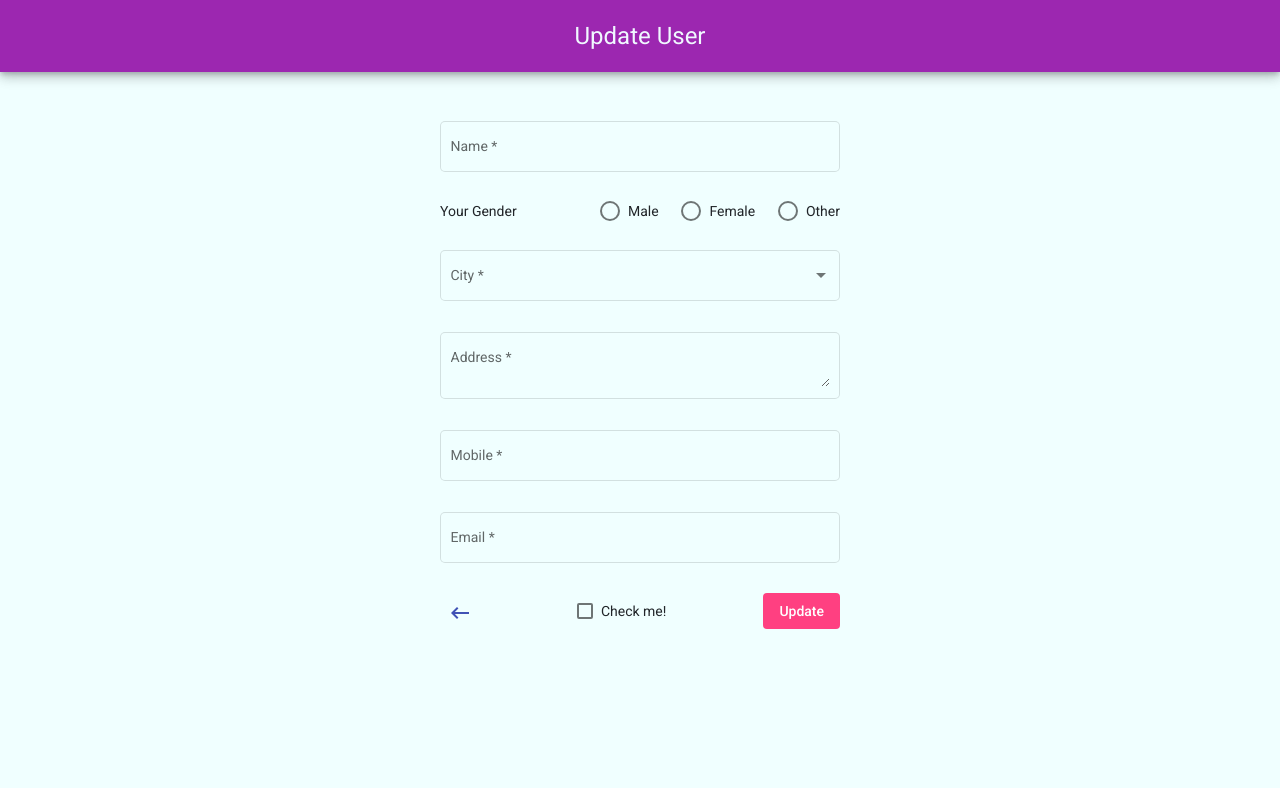
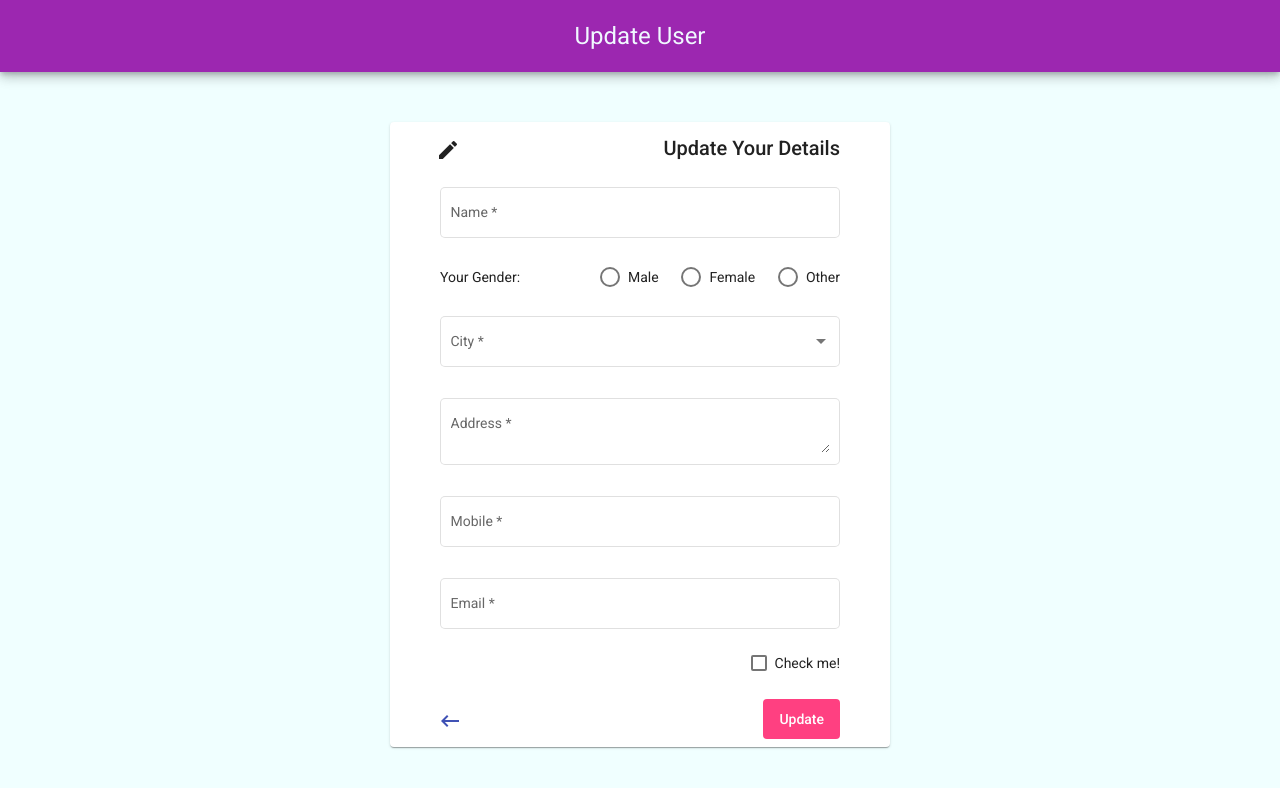
Before and after one commit to yash273/user-crud-prac, an Angular app: page /userupdate/1 in a window 1280 px wide. Shown: the top 788 px of the page. Built offline with nearby package versions, Linux system fonts and the light colour scheme.

Commit message:
cards done

```diff
--- a/src/app/pages/userlisting/userlisting.component.html
+++ b/src/app/pages/userlisting/userlisting.component.html
@@ -45,7 +45,7 @@
 
       <ng-container matColumnDef="userCheck">
         <th mat-header-cell *matHeaderCellDef> Checked </th>
-        <td mat-cell *matCellDef="let user" > {{user.userCheck}} </td>
+        <td mat-cell *matCellDef="let user"> {{user.userCheck}} </td>
       </ng-container>
 
       <ng-container matColumnDef="userEmail">
@@ -59,6 +59,8 @@
           <button mat-icon-button title="edit data" color="primary" [routerLink]="['/userupdate',user.userId]">
             <mat-icon>edit</mat-icon>
           </button>
+          <!-- <button mat-raised-button (click)="openDialog()" [routerLink]="['/viewuser',user.userId]">Pick one</button> -->
+
           <button mat-icon-button title="view" color="accent" [routerLink]="['/viewuser',user.userId]">
             <mat-icon>visibility</mat-icon>
           </button>
@@ -76,4 +78,5 @@
   </div>
 
 
+
 </div>
--- a/src/app/pages/userregister/userregister.component.html
+++ b/src/app/pages/userregister/userregister.component.html
@@ -4,6 +4,13 @@
 
 </div>
 
+<mat-card class="form-card">
+    <mat-card-header>
+        <div mat-card-avatar class="example-header-image"><mat-icon>person</mat-icon></div>
+        <mat-card-title>Complete Your Registration</mat-card-title>
+        <!-- <mat-card-subtitle>------</mat-card-subtitle> -->
+    </mat-card-header>
+    <mat-card-content>
         <form class="form-div" #regForm="ngForm">
 
             <mat-form-field appearance="outline">
@@ -37,7 +44,73 @@
 
             <mat-form-field appearance="outline">
                 <mat-label>Address</mat-label>
-        <textarea matInput [(ngModel)]="userObj.userAddress" name="userAddress" #userAddress="ngModel" type="text"  ngModel placeholder="Address" required></textarea>
+                <textarea matInput [(ngModel)]="userObj.userAddress" pattern="^[^\s]+(\s.*)?$" name="userAddress" #userAddress="ngModel" type="text" ngModel placeholder="Address" required></textarea>
+                <mat-error *ngIf="userAddress.invalid">Please enter valid input</mat-error>
+            </mat-form-field>
+
+            <mat-form-field appearance="outline">
+                <mat-label>Mobile</mat-label>
+                <input matInput [(ngModel)]="userObj.userMobile" placeholder="9876543210" pattern="(\+\d{1,3}[- ]?)?\d{10}$" name="userMobile" type="tel" #userMobile="ngModel" required ngModel>
+                <mat-error *ngIf="userMobile.invalid ">Please enter valid input</mat-error>
+            </mat-form-field>
+
+
+            <mat-form-field appearance="outline">
+                <mat-label>Email</mat-label>
+                <input matInput [(ngModel)]="userObj.userEmail" pattern="^\w+([\.-]?\w+)*@\w+([\.-]?\w+)*(\.\w{2,3})+$" placeholder="name@example.com" name="userEmail" type="text" required #userEmail="ngModel" ngModel>
+                <mat-error *ngIf="userEmail.invalid">Please enter valid email</mat-error>
+            </mat-form-field>
+            <mat-checkbox [(ngModel)]="userObj.userCheck" class="example-margin" name="userCheck" #userMobile="ngModel" ngModel>Check me!</mat-checkbox>
+        </form>
+
+    </mat-card-content>
+    <mat-card-actions>
+        <button mat-flat-button title="submit data" color="accent" (click)="saveUser()" [routerLink]="['/userlisting']" [disabled]="regForm.invalid">Submit</button>
+
+        <!-- <button mat-button>LIKE</button> -->
+        <!-- <button mat-button>SHARE</button> -->
+    </mat-card-actions>
+</mat-card>
+
+
+
+
+
+
+<!-- <form class="form-div" #regForm="ngForm">
+
+    <mat-form-field appearance="outline">
+        <mat-label>Name</mat-label>
+        <input matInput [(ngModel)]="userObj.userName" name="userName" pattern="[a-zA-Z]+$" type="text" #userName="ngModel" required ngModel placeholder="Name">
+        <mat-error *ngIf="userName.invalid">Please enter valid input</mat-error>
+    </mat-form-field>
+
+    <span class="gender-span">
+        <mat-label>Your Gender:</mat-label>
+        <mat-radio-group aria-label="Select an option" [(ngModel)]="userObj.userGender" name="userGender" #userGender="ngModel" required ngModel>
+            <mat-radio-button value="male">Male</mat-radio-button>
+            <mat-radio-button value="female">Female</mat-radio-button>
+            <mat-radio-button value="other">Other</mat-radio-button>
+            <mat-error *ngIf="userGender.invalid">Please choose your Gender</mat-error>
+        </mat-radio-group>
+    </span>
+
+
+    <mat-form-field appearance="outline">
+        <mat-label>City</mat-label>
+        <mat-select [(ngModel)]="userObj.userCity" name="userCity" type="text" #userCity="ngModel" required ngModel>
+            <mat-option value="surat">Surat</mat-option>
+            <mat-option value="ahemdabad">Ahemdabad</mat-option>
+            <mat-option value="vadodara">Vadodara</mat-option>
+            <mat-option value="rajkot">Rajkot</mat-option>
+            <mat-option value="bhavnagar">Bhavnagar</mat-option>
+        </mat-select>
+        <mat-error *ngIf="userCity.invalid">Please select any</mat-error>
+    </mat-form-field>
+
+    <mat-form-field appearance="outline">
+        <mat-label>Address</mat-label>
+        <textarea matInput [(ngModel)]="userObj.userAddress" name="userAddress" #userAddress="ngModel" type="text" ngModel placeholder="Address" required></textarea>
         <mat-error *ngIf="userAddress.invalid">Please enter valid input</mat-error>
     </mat-form-field>
 
@@ -56,9 +129,9 @@
 
 
     <div class="cta">
-        <mat-checkbox [(ngModel)]="userObj.userCheck" class="example-margin" name="userCheck"  #userMobile="ngModel" ngModel>Check me!</mat-checkbox>
+        <mat-checkbox [(ngModel)]="userObj.userCheck" class="example-margin" name="userCheck" #userMobile="ngModel" ngModel>Check me!</mat-checkbox>
 
         <button mat-flat-button title="submit data" color="accent" (click)="saveUser()" [routerLink]="['/userlisting']" [disabled]="regForm.invalid">Submit</button>
     </div>
 
-</form>
+</form> -->
--- a/src/app/pages/userregister/userregister.component.ts
+++ b/src/app/pages/userregister/userregister.component.ts
@@ -1,4 +1,4 @@
-import { Component, OnInit } from '@angular/core';
+import { Component, Input, OnChanges, OnInit } from '@angular/core';
 import { Router } from '@angular/router';
 import { userObj } from 'src/app/interfaces/user';
 
@@ -8,18 +8,23 @@ import { userObj } from 'src/app/interfaces/user';
   styles: [
   ]
 })
-export class UserregisterComponent implements OnInit {
+export class UserregisterComponent implements OnInit, OnChanges {
 
-  userObj: userObj;
+  // userObj: userObj;
   constructor(private router: Router) {
     this.userObj = new userObj();
   }
 
+  @Input() userObj : userObj
+
   ngOnInit( ): void {
+  }
+  ngOnChanges(){
+    console.log('chnge')
   }
 
   newUserId(){
-    // debugger;
+    debugger;
     const oldRecords = localStorage.getItem('userList');
     if ( oldRecords !== null) {
       const userList = JSON.parse(oldRecords);
@@ -30,7 +35,7 @@ export class UserregisterComponent implements OnInit {
   }
 
   saveUser() {
-    // debugger;
+    debugger;
     const latestId = this.newUserId();
     this.userObj.userId = latestId;
     const oldRecords = localStorage.getItem('userList');
--- a/src/app/pages/userupdate/userupdate.component.html
+++ b/src/app/pages/userupdate/userupdate.component.html
@@ -2,7 +2,14 @@
     <h1>Update User</h1>
 </div>
 
-<form class="form-div">
+<mat-card class="form-card">
+    <mat-card-header>
+        <div mat-card-avatar class="example-header-image"><mat-icon>edit</mat-icon></div>
+        <mat-card-title>Update Your Details</mat-card-title>
+        <!-- <mat-card-subtitle>------</mat-card-subtitle> -->
+    </mat-card-header>
+    <mat-card-content>
+        <form class="form-div" #regForm="ngForm">
 
             <mat-form-field appearance="outline">
                 <mat-label>Name</mat-label>
@@ -11,14 +18,15 @@
             </mat-form-field>
 
             <span class="gender-span">
-        <label>Your Gender</label>
-        <mat-radio-group aria-label="Select an option" [(ngModel)]="userObj.userGender" name="userGender" #userGender="ngModel" required ngModel >
+                <mat-label>Your Gender:</mat-label>
+                <mat-radio-group aria-label="Select an option" [(ngModel)]="userObj.userGender" name="userGender" #userGender="ngModel" required ngModel>
                     <mat-radio-button value="male">Male</mat-radio-button>
                     <mat-radio-button value="female">Female</mat-radio-button>
                     <mat-radio-button value="other">Other</mat-radio-button>
                     <!-- <mat-error *ngIf="userGender.invalid">Please choose your Gender</mat-error> -->
                 </mat-radio-group>
             </span>
+
 
             <mat-form-field appearance="outline">
                 <mat-label>City</mat-label>
@@ -34,7 +42,7 @@
 
             <mat-form-field appearance="outline">
                 <mat-label>Address</mat-label>
-        <textarea matInput [(ngModel)]="userObj.userAddress" name="userAddress" #userAddress="ngModel" type="text"  ngModel placeholder="Address" required></textarea>
+                <textarea matInput [(ngModel)]="userObj.userAddress" pattern="^[^\s]+(\s.*)?$" name="userAddress" #userAddress="ngModel" type="text" ngModel placeholder="Address" required></textarea>
                 <mat-error *ngIf="userAddress.invalid">Please enter valid input</mat-error>
             </mat-form-field>
 
@@ -44,23 +52,21 @@
                 <mat-error *ngIf="userMobile.invalid ">Please enter valid input</mat-error>
             </mat-form-field>
 
-    <!-- <mat-checkbox [(ngModel)]="userObj.userCheck" class="example-margin" name="userCheck"  #userMobile="ngModel" ngModel>Check me!</mat-checkbox> -->
-
 
             <mat-form-field appearance="outline">
                 <mat-label>Email</mat-label>
-        <input matInput [(ngModel)]="userObj.userEmail" email placeholder="name@example.com" name="userEmail" type="text" required #userEmail="ngModel" ngModel>
+                <input matInput [(ngModel)]="userObj.userEmail" pattern="^\w+([\.-]?\w+)*@\w+([\.-]?\w+)*(\.\w{2,3})+$" placeholder="name@example.com" name="userEmail" type="text" required #userEmail="ngModel" ngModel>
                 <mat-error *ngIf="userEmail.invalid">Please enter valid email</mat-error>
             </mat-form-field>
+            <mat-checkbox [(ngModel)]="userObj.userCheck" class="example-margin" name="userCheck" #userMobile="ngModel" ngModel>Check me!</mat-checkbox>
+        </form>
 
-    <div class="cta">
-        <button mat-icon-button title="back" color="primary" [routerLink]="['/userlisting']">
+    </mat-card-content>
+    <mat-card-actions>
+        <button mat-icon-button title="back" color="primary" [routerLink]="['/userlisting']" class="back-btn">
             <mat-icon>keyboard_backspace</mat-icon>
         </button>
+        <button mat-flat-button title="update data" color="accent" (click)="updateUser()" [routerLink]="['/userlisting']">Update</button>
 
-        <mat-checkbox [(ngModel)]="userObj.userCheck" class="example-margin" name="userCheck"  #userMobile="ngModel" ngModel >Check me!</mat-checkbox>
-
-
-        <button mat-flat-button title="update data" color="accent" (click)="updateUser()" [routerLink]="['/userlisting']">Update</button>
-    </div>
-</form>
+    </mat-card-actions>
+</mat-card>
--- a/src/app/pages/userupdate/userupdate.component.ts
+++ b/src/app/pages/userupdate/userupdate.component.ts
@@ -39,6 +39,10 @@ export class UserupdateComponent implements OnInit {
     }
   }
 
+  // ngDoCheck(){
+
+  // }
+
   updateUser() {
     // debugger;
 
--- a/src/app/pages/viewuser/viewuser.component.html
+++ b/src/app/pages/viewuser/viewuser.component.html
@@ -3,7 +3,7 @@
     <button mat-flat-button title="user list" color="accent" [routerLink]="['/userlisting']">User List</button>
 </div>
 
-<form class="form-div">
+<!-- <form class="form-div">
 
     <mat-form-field appearance="outline">
         <mat-label>Name</mat-label>
@@ -30,7 +30,7 @@
         <input matInput [(ngModel)]="userObj.userMobile" name="userMobile" readonly>
     </mat-form-field>
 
-    <!-- <mat-checkbox [(ngModel)]="userObj.userCheck" class="example-margin" name="userCheck"  #userMobile="ngModel" ngModel >Check me!</mat-checkbox> -->
+    <mat-checkbox [(ngModel)]="userObj.userCheck" class="example-margin" name="userCheck"  #userMobile="ngModel" ngModel >Check me!</mat-checkbox>
 
     <mat-form-field appearance="outline">
         <mat-label>Checked</mat-label>
@@ -42,4 +42,74 @@
         <input matInput [(ngModel)]="userObj.userEmail" name="userEmail" type="text" readonly>
     </mat-form-field>
 
-</form>
+</form> -->
+
+
+
+<mat-card class="form-card">
+    <mat-card-header>
+        <div mat-card-avatar class="example-header-image"><mat-icon>visibility</mat-icon></div>
+        <mat-card-title>Details</mat-card-title>
+        <!-- <mat-card-subtitle>------</mat-card-subtitle> -->
+    </mat-card-header>
+    <mat-card-content>
+        <p>Name: {{userObj.userName}}</p>
+        <p>Gender: {{userObj.userGender}}</p>
+        <p>City: {{userObj.userCity}}</p>
+        <p>Address: {{userObj.userAddress}}</p>
+        <p>Mobile: {{userObj.userMobile}}</p>
+        <p>Check: {{userObj.userCheck}}</p>
+        <p>Email: {{userObj.userEmail}}</p>
+
+
+
+        <!--
+        <form class="form-div">
+
+            <mat-form-field appearance="outline">
+                <mat-label>Name</mat-label>
+                <input matInput [(ngModel)]="userObj.userName" name="userName" type="text" readonly>
+            </mat-form-field>
+
+            <mat-form-field appearance="outline">
+                <mat-label>Gender</mat-label>
+                <input matInput [(ngModel)]="userObj.userGender" name="userGender" readonly>
+            </mat-form-field>
+
+            <mat-form-field appearance="outline">
+                <mat-label>City</mat-label>
+                <input matInput [(ngModel)]="userObj.userCity" name="userCity" type="text" readonly>
+            </mat-form-field>
+
+            <mat-form-field appearance="outline">
+                <mat-label>Favorite Color</mat-label>
+                <input matInput [(ngModel)]="userObj.userAddress" name="userAddress" type="text" readonly>
+            </mat-form-field>
+
+            <mat-form-field appearance="outline">
+                <mat-label>Mobile</mat-label>
+                <input matInput [(ngModel)]="userObj.userMobile" name="userMobile" readonly>
+            </mat-form-field>
+
+
+            <mat-form-field appearance="outline">
+                <mat-label>Checked</mat-label>
+                <input matInput [(ngModel)]="userObj.userCheck" name="userCheck" readonly>
+            </mat-form-field>
+
+            <mat-form-field appearance="outline">
+                <mat-label>Email</mat-label>
+                <input matInput [(ngModel)]="userObj.userEmail" name="userEmail" type="text" readonly>
+            </mat-form-field>
+
+        </form> -->
+
+    </mat-card-content>
+    <mat-card-actions>
+        <button mat-icon-button title="back" color="primary" [routerLink]="['/userlisting']" class="back-btn">
+            <mat-icon>keyboard_backspace</mat-icon>
+        </button>
+        <!-- <button mat-flat-button title="update data" color="accent" (click)="updateUser()" [routerLink]="['/userlisting']">Update</button> -->
+
+    </mat-card-actions>
+</mat-card>
--- a/src/styles.scss
+++ b/src/styles.scss
@@ -15,7 +15,7 @@ body { margin: 0; font-family: Roboto, "Helvetica Neue", sans-serif; background-
 .page-content{padding: 50px 20px;
     th{ background-color: beige; color: indigo; font-size: 20px; text-align: center; }}
 mat-form-field{max-width: 400px;width: 100%;margin-top: 5px;}
-.form-div{display: flex;flex-direction: column;align-items: center;margin-top: 40px;}
+.form-div{display: flex;flex-direction: column;align-items: center;width: 100%;max-width: 440px;margin: auto;}
 table th.mat-header-cell,table td.mat-cell,table td.mat-footer-cell{padding: 0 30px;}
 table th.mat-column-Action.mat-header-cell{padding: 0 40px;}
 .cta ,.gender-span{display: flex;max-width: 400px;width: 100%;align-items: center;justify-content: space-between;margin: 6px 0 20px;}
@@ -25,3 +25,9 @@ tr.mat-row:hover {background: whitesmoke;}
 .table-res{overflow-y: hidden}
 .gender-span{display: flex;max-width: 400px;width: 100%;align-items: center;justify-content: space-between;margin: 6px 0 20px;
     mat-radio-group{display: inline-flex;justify-content: space-between;width: 60%;}}
+mat-card.mat-card{width: 100%;max-width: 500px;margin:50px auto;padding: 16px 40px;
+    .mat-card-avatar{margin-left: 6px;}
+    .mat-card-header-text{margin-left: auto;margin-right: 10px;}
+    .mat-card-actions{margin-left: 0;margin-right:10px;display:flex;
+        .back-btn{margin-right: auto;}}}
+    mat-checkbox{margin-left: auto;margin-right: 10px;}
```
Also changed, not shown: src/app/app.module.ts (+9 -4 lines), src/app/pages/userlisting/userlisting.component.ts (+11 -1 lines). Lines whose indentation alone changed are shown as unchanged.
